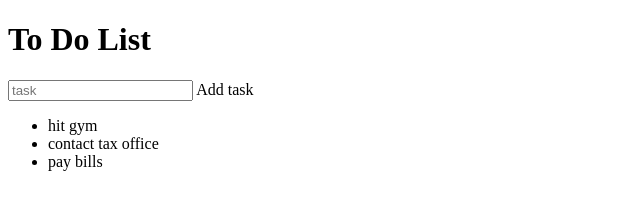
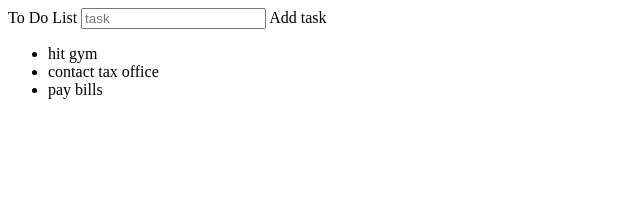
Before and after one commit to Habilu-Abakuri/To-Do, a plain HTML site: page index.html in a window 1280 px wide. Shown: the whole page, without its empty margins (0-640 px from the left). Drawn offline with Linux system fonts and the light colour scheme.

Commit message:
first commit

```diff
--- a/index.html
+++ b/index.html
@@ -12,7 +12,7 @@
     <script src="app.js" defer></script>
 </head>
 <body>
-    <div id="mainDiv" class="header">
+    <div id="mainDiv" class="header"
         <h1>To Do List</h1>
         <input type="text" placeholder="task" id="input">
         <span id="task" class="addButton">Add task</span>
```
